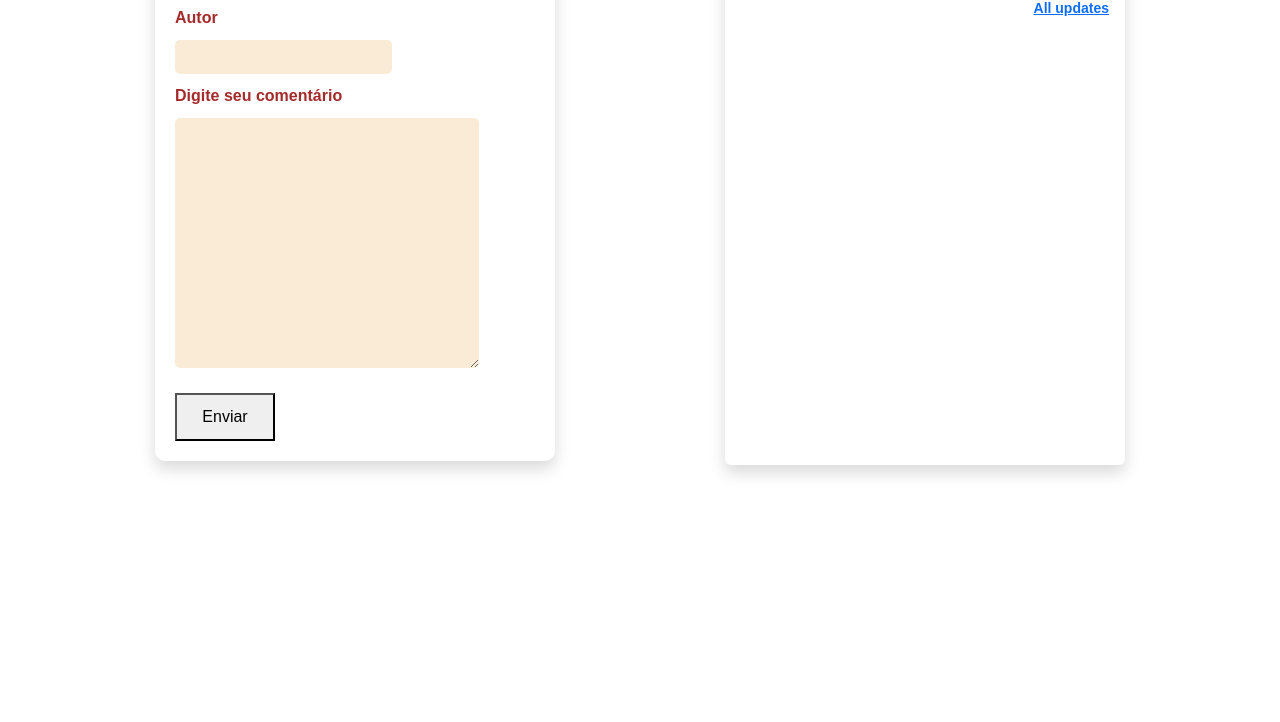
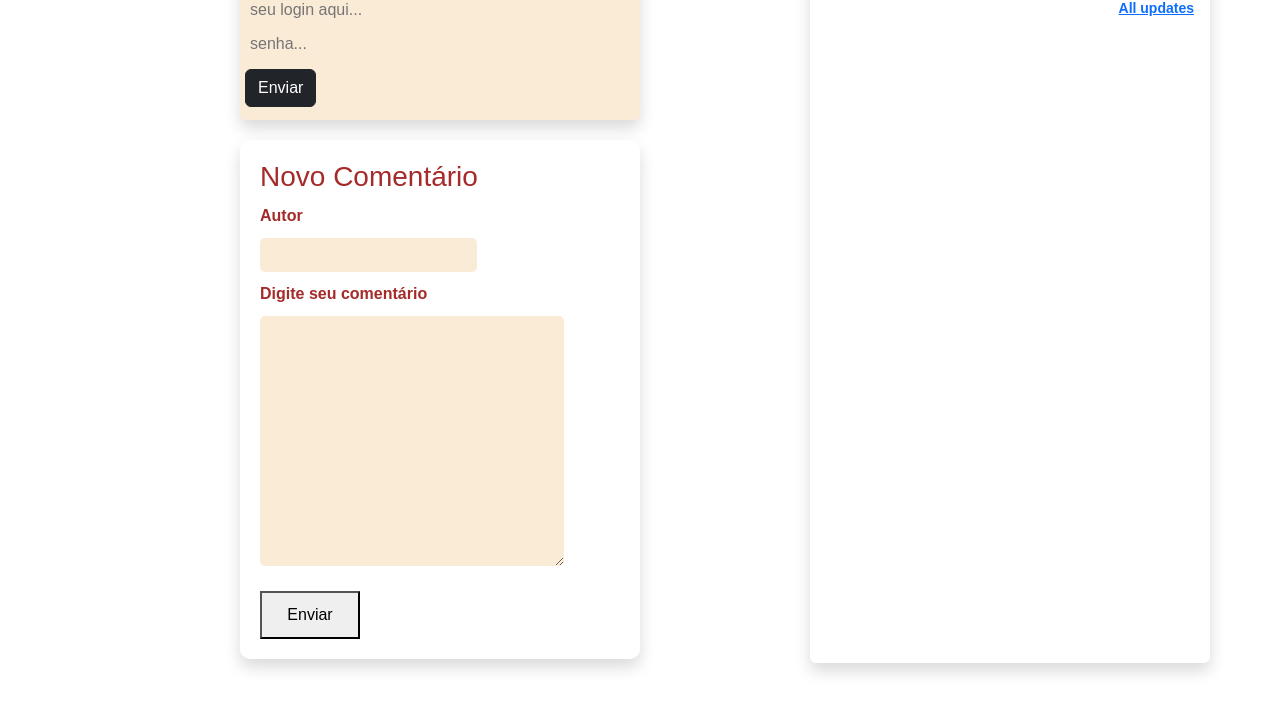
Before and after one commit to victorluansilva/hub-comentarios-vls, a plain HTML site: page FRONTEND/index.html in a window 1280 px wide. Shown: the part 78-800 px from the top of the page. Drawn offline with nearby package versions, Linux system fonts and the light colour scheme; no server answers.

Commit message:
Adição do login

```diff
--- a/API/server.js
+++ b/API/server.js
@@ -39,10 +39,7 @@ server.get('/comment', (req, res) => {
 });
 server.get('/user', (req, res) => {
     db.query('SELECT * FROM user', (err, results) => {
-        if (err) {
-            res.status(500).json({ success: false, error: 'Internal server error' });
-            return;
-        }
+
 
         res.json({ success: true, user: results });
     });
--- a/FRONTEND/index.html
+++ b/FRONTEND/index.html
@@ -13,7 +13,16 @@
 <body>
     <div class="container">
         <div class="row">
-            <!-- ADD NEW COMMENT -->
+            <div class="col">
+                <div class="comments card shadow" id="login-form">
+                    <h2>Login</h2>
+                    <form id="formLogin">
+                        <input type="text" name="username" id="username" placeholder="seu login aqui..." required>
+                        <input type="password" name="password" id="password" placeholder="senha..." required>
+                        <button class="btn btn-dark my-2" type="submit"> Enviar </button>
+                    </form>
+                </div>
+                <!--NEW COMMENTS -->
                     <div class="comments col shadow" id="form-comentario">
                         <h3>Novo Comentário</h3>
                         <form id="formComment">
@@ -24,7 +33,8 @@
                             <button type="submit" class="btn-submit">Enviar</button>
                         </form>
                     </div>
-            <!-- DISPLAY COMMENTS -->
+            </div>
+            <!--FEED: DISPLAY COMMENTS -->
                 <div class="comments col my-3 p-3 bg-body rounded shadow">
                     <h6 class="border-bottom pb-2 mb-0">Feed</h6>
                     <div id="comment-feed">
--- a/FRONTEND/style.css
+++ b/FRONTEND/style.css
@@ -23,6 +23,7 @@ body {
     margin-bottom: 10px;
 }
 
+#login-form,
 #form-comentario textarea, input {
     display: block;
     color: rgb(17, 35, 41);
@@ -38,6 +39,7 @@ body {
     width: 100px;
 }
 
+#login-form,
 #form-comentario{
     height: fit-content;
 }
```
Lines whose indentation alone changed are shown as unchanged.
